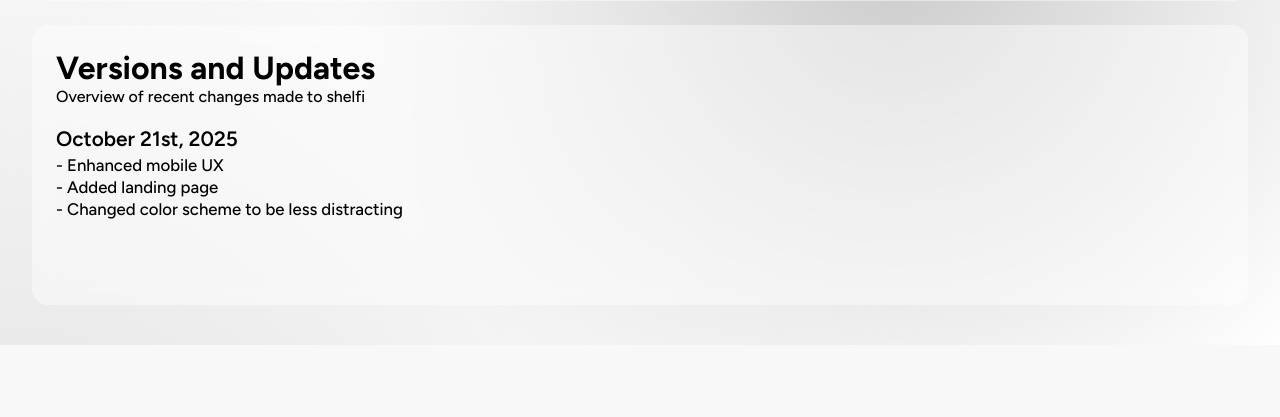
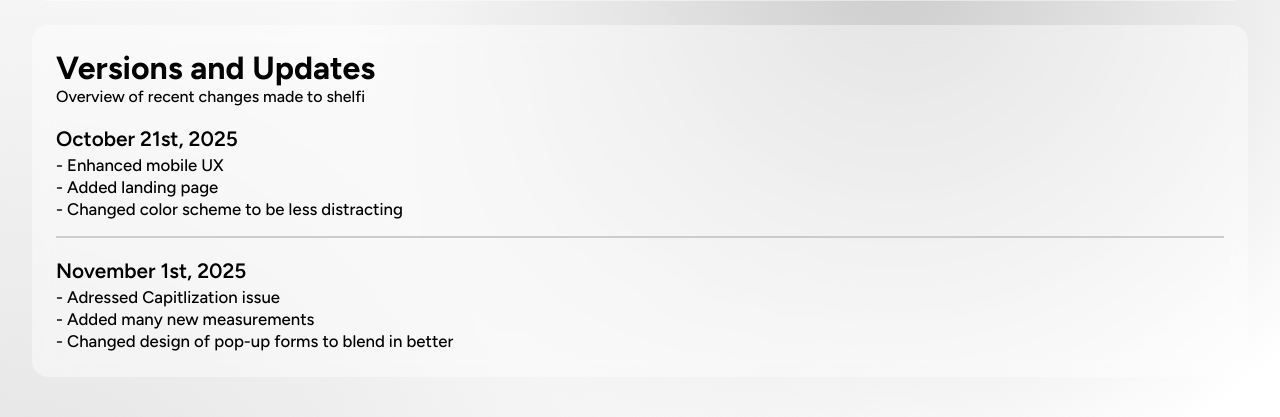
Before and after one commit to czett/shelfi, a Flask app: page / in a window 1280 px wide. Shown: the part 1800-2217 px from the top of the page. Before the commit the page ends 2145 px from the top, so only its background shows below. Run offline with Flask 3, Linux system fonts and the light colour scheme; some web fonts are replaced.

Commit message:
version update on index

```diff
--- a/app.py
+++ b/app.py
@@ -481,4 +481,4 @@
         return jsonify({"success": False, "message": message})
 
 if __name__ == '__main__':
-    app.run(debug=True, port=8080)
+    app.run(debug=False, port=8080)
--- a/templates/index.html
+++ b/templates/index.html
@@ -96,6 +96,18 @@
                         - Changed color scheme to be less distracting
                     </div>
                 </div>
+
+                <div class="version-list-item simple-list-item">
+                    <div class="version-date simple-list-item-header">
+                        November 1st, 2025
+                    </div>
+
+                    <div class="version-changes simple-list-item-content">
+                        - Adressed Capitlization issue <br>
+                        - Added many new measurements <br>
+                        - Changed design of pop-up forms to blend in better
+                    </div>
+                </div>
             </div>
         </div>
     </div>
```
